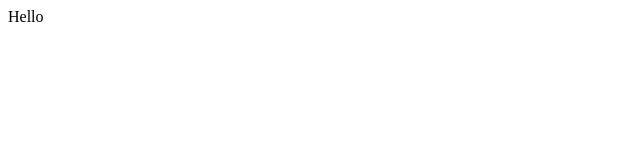
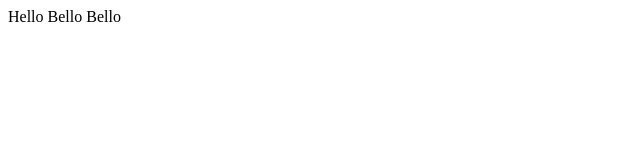
Before and after one commit to taylor200-tlr/villanylap, a plain HTML site: page index.html in a window 1280 px wide. Shown: the whole page, without its empty margins (0-640 px from the left). Drawn offline with Linux system fonts and the light colour scheme.

Commit message:
alap kezdo

```diff
--- a/index.html
+++ b/index.html
@@ -7,6 +7,6 @@
     <title>Villanyszerelés</title>
 </head>
 <body>
-    Hello
+    Hello Bello Bello
 </body>
 </html>
```
